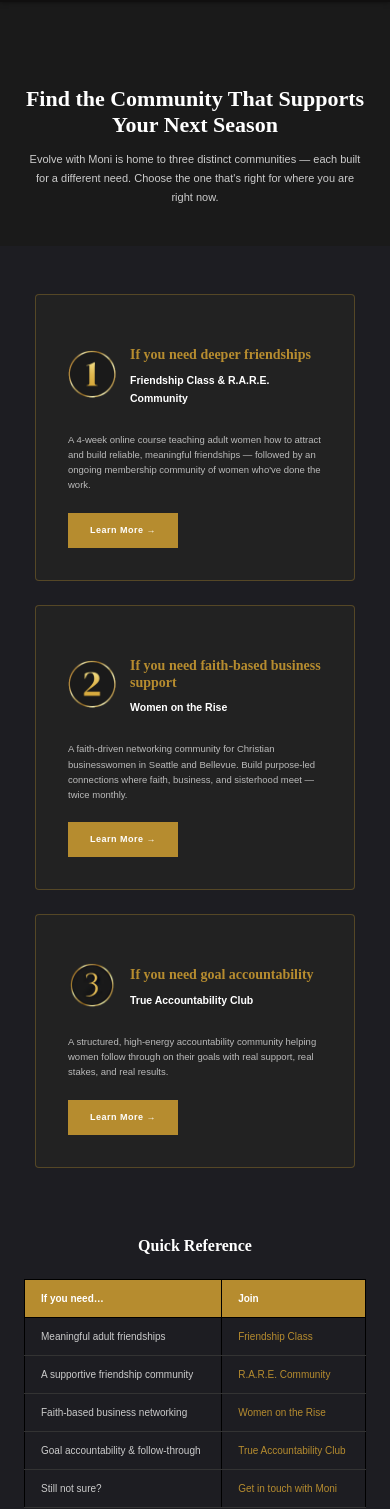
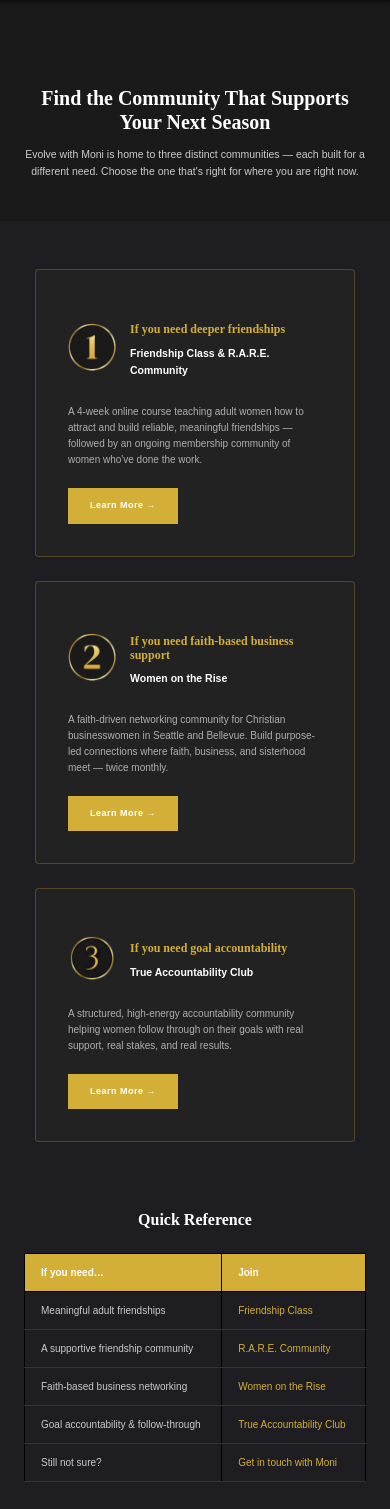
Before and after one commit to drishti-via/evolveWithMoni, a plain HTML site: page start-here.html in a window 390 px wide. Shown: the part 101-1610 px from the top of the page. Drawn offline with Linux system fonts and the light colour scheme; a web font is replaced by a local one.

Commit message:
fix: align font sizes and styles on start-here and blog pages with global typography
Use responsive clamp() font sizes, var(--font-heading) for headings, and
var(--gold)/var(--text-muted) CSS variables to match the rest of the site.

Co-Authored-By: Claude Sonnet 4.6 <noreply@anthropic.com>

```diff
--- a/start-here.html
+++ b/start-here.html
@@ -36,22 +36,22 @@
 	<link rel='stylesheet' href='css/animations.css' type='text/css' media='all' />
 	<style>
 		.sh-hero { text-align: center; padding: 64px 24px 40px; background: #1a1a1a; }
-		.sh-hero h1 { color: #fff; font-size: 2.2em; margin-bottom: 12px; }
-		.sh-hero p { color: #ccc; font-size: 1.1em; max-width: 560px; margin: 0 auto; }
+		.sh-hero h1 { color: #fff; font-size: clamp(2rem, 5vw, 3.5rem); font-family: var(--font-heading); margin-bottom: 12px; }
+		.sh-hero p { color: #ccc; font-size: 1.05rem; max-width: 560px; margin: 0 auto; }
 		.sh-cards { display: flex; flex-wrap: wrap; gap: 24px; justify-content: center; padding: 48px 24px; max-width: 1100px; margin: 0 auto; }
 		.sh-card { background: #222; border: 1px solid rgba(182,140,47,0.35); border-radius: 4px; padding: 32px; max-width: 320px; flex: 1 1 280px; }
-		.sh-card h2 { color: #B68C2F; font-size: 1.4em; margin-bottom: 8px; }
+		.sh-card h2 { color: var(--gold); font-size: clamp(1.2rem, 2.5vw, 1.75rem); font-family: var(--font-heading); margin-bottom: 8px; }
 		.sh-card-header { display: flex; align-items: center; gap: 14px; margin-bottom: 12px; }
 		.sh-card-img { width: 48px; height: 48px; object-fit: contain; flex-shrink: 0; }
-		.sh-card .sh-community { color: #fff; font-weight: bold; font-size: 1.05em; margin-bottom: 12px; }
-		.sh-card p { color: #bbb; font-size: 0.95em; line-height: 1.6; margin-bottom: 20px; }
-		.sh-card a.sh-btn { display: inline-block; background: #B68C2F; color: #fff; padding: 10px 22px; text-decoration: none; font-weight: 600; font-size: 0.9em; letter-spacing: 0.5px; }
+		.sh-card .sh-community { color: #fff; font-weight: 700; font-size: 1.05rem; margin-bottom: 12px; }
+		.sh-card p { color: var(--text-muted); font-size: 1rem; line-height: 1.6; margin-bottom: 20px; }
+		.sh-card a.sh-btn { display: inline-block; background: var(--gold); color: #fff; padding: 10px 22px; text-decoration: none; font-weight: 600; font-size: 0.9rem; letter-spacing: 0.5px; }
 		.sh-card a.sh-btn:hover { background: #9a7326; }
 		.sh-table { max-width: 700px; margin: 0 auto 48px; padding: 0 24px; }
 		.sh-table table { width: 100%; border-collapse: collapse; }
-		.sh-table th { background: #B68C2F; color: #fff; padding: 10px 16px; text-align: left; }
+		.sh-table th { background: var(--gold); color: #fff; padding: 10px 16px; text-align: left; }
 		.sh-table td { padding: 10px 16px; border-bottom: 1px solid #333; color: #ccc; }
-		.sh-table td a { color: #B68C2F; }
+		.sh-table td a { color: var(--gold); }
 	</style>
 </head>
 <body class="page-template page-template-elementor_header_footer page wp-theme-cholot ehf-header ehf-footer elementor-default elementor-template-full-width">
```
Also changed, not shown: blog.html (+6 -6 lines).
